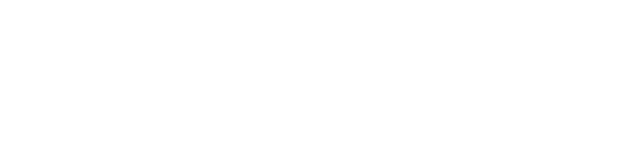
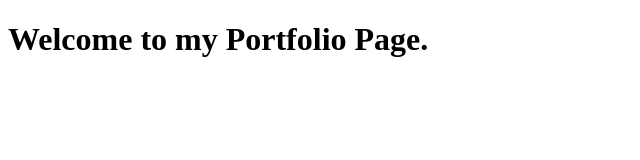
Before and after one commit to orimoomoo/my-git-repo, a plain HTML site: page index.html in a window 1280 px wide. Shown: the whole page, without its empty margins (0-640 px from the left). Drawn offline with Linux system fonts and the light colour scheme.

Commit message:
push all site files

```diff
--- a/index.html
+++ b/index.html
@@ -7,5 +7,6 @@
 </head>
 <body>
     <!-- To be updated -->
+     <h1>Welcome to my Portfolio Page.</h1>
 </body>
 </html>
```
Also changed, not shown: pages/about.html (added).
